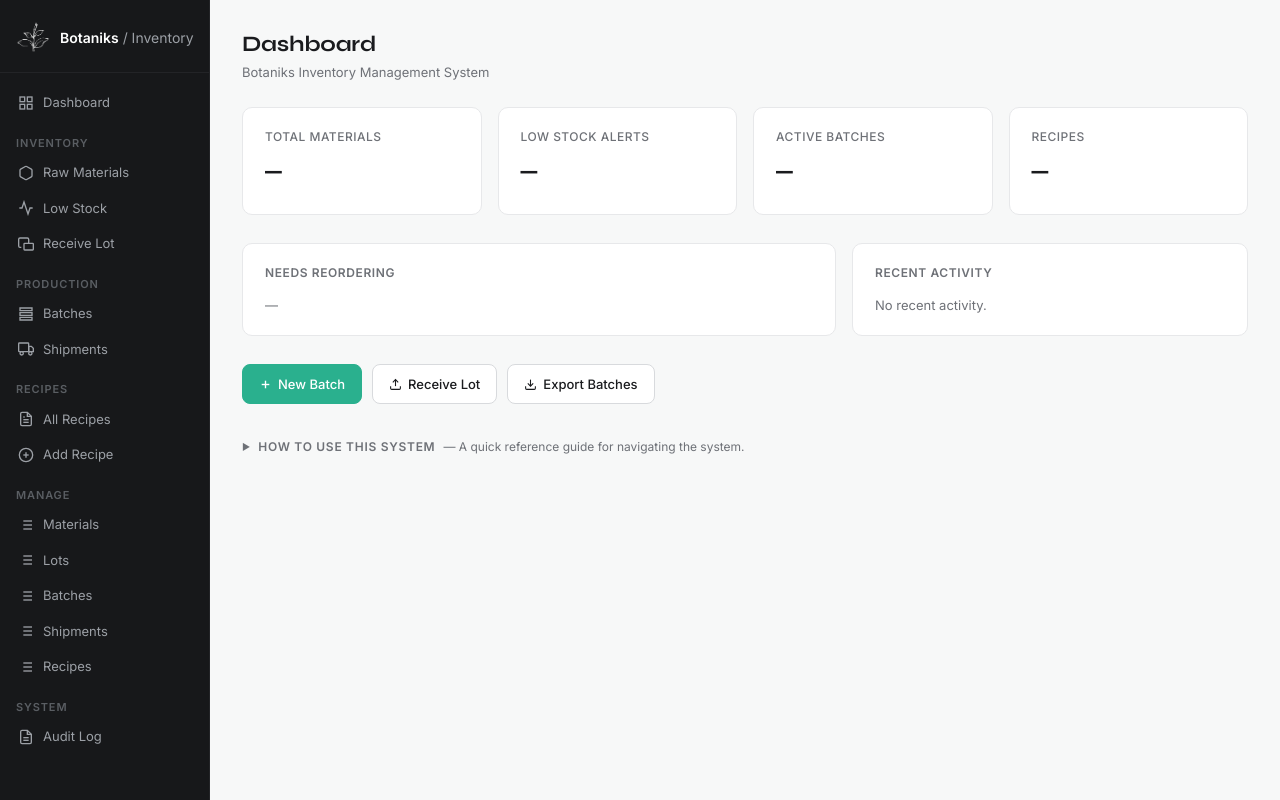
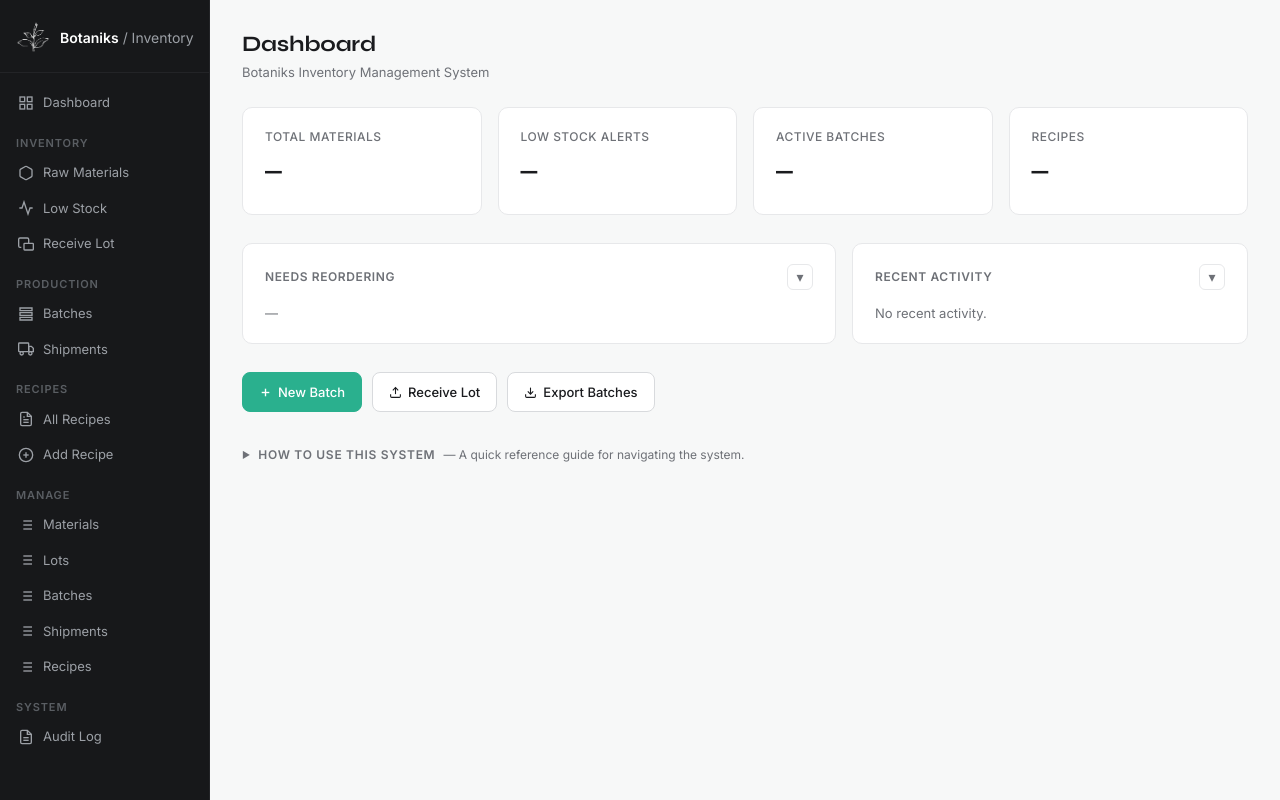
Before and after one commit to aero-greenfield/matcha-inventory-system, a Flask app: template templates/index.html in a window 1280 px wide. Run offline with Flask 3, Linux system fonts and the light colour scheme; the template is opened without the code that fills it, so the values that code supplies are empty; parts of the project's set-up code (start-up, migrations or seed data) failed here and were passed over; some libraries are stand-ins or nearby versions.

Commit message:
made more things collapsable

```diff
--- a/static/css/style.css
+++ b/static/css/style.css
@@ -829,12 +829,46 @@ h1 {
 }
 
 .dash-panel-title {
+    display: flex;
+    align-items: center;
+    justify-content: space-between;
     font-size: 12px;
     font-weight: 600;
     text-transform: uppercase;
     letter-spacing: 0.05em;
     color: var(--text-muted);
     margin-bottom: 14px;
+}
+
+.dash-collapse-btn {
+    display: inline-flex;
+    align-items: center;
+    justify-content: center;
+    width: 26px;
+    height: 26px;
+    background: var(--card-bg);
+    border: 1px solid var(--border);
+    border-radius: 6px;
+    padding: 0;
+    margin: 0;
+    cursor: pointer;
+    color: var(--text-muted);
+    line-height: 1;
+}
+
+.dash-collapse-btn:hover {
+    background: #f3f4f6;
+    color: var(--text);
+}
+
+.dash-collapse-btn .caret {
+    display: inline-block;
+    font-size: 14px;
+    transition: transform 0.15s;
+}
+
+.dash-collapse-btn.collapsed .caret {
+    transform: rotate(-90deg);
 }
 
 /* KPI warning value */
--- a/templates/index.html
+++ b/templates/index.html
@@ -233,7 +233,11 @@ details.htu-section .htu-body {
 
     {# Left — low-stock list #}
     <div class="dash-panel">
-        <div class="dash-panel-title">Needs Reordering</div>
+        <div class="dash-panel-title">
+            <span>Needs Reordering</span>
+            <button type="button" class="dash-collapse-btn" aria-label="Collapse section"><span class="caret">▾</span></button>
+        </div>
+        <div class="dash-panel-body">
         {% if low_stock_items is defined and low_stock_items %}
         <table class="reorder-table">
             <thead>
@@ -264,11 +268,16 @@ details.htu-section .htu-body {
         {% else %}
         <p style="color:var(--text-muted);font-size:13px;">—</p>
         {% endif %}
+        </div>
     </div>
 
     {# Right — recent activity #}
     <div class="dash-panel">
-        <div class="dash-panel-title">Recent Activity</div>
+        <div class="dash-panel-title">
+            <span>Recent Activity</span>
+            <button type="button" class="dash-collapse-btn" aria-label="Collapse section"><span class="caret">▾</span></button>
+        </div>
+        <div class="dash-panel-body">
         {% if recent_logs is defined and recent_logs %}
         <ul class="activity-list">
             {% for entry in recent_logs %}
@@ -281,6 +290,7 @@ details.htu-section .htu-body {
         {% else %}
         <p style="color:var(--text-muted);font-size:13px;">No recent activity.</p>
         {% endif %}
+        </div>
     </div>
 
 </div>
@@ -463,6 +473,18 @@ details.htu-section .htu-body {
         else                  label = Math.floor(diff / 86400) + ' d ago';
         el.textContent = label;
     });
+
+    // Collapsible dashboard panels
+    document.querySelectorAll('.dash-collapse-btn').forEach(function (btn) {
+        btn.addEventListener('click', function () {
+            var panel = btn.closest('.dash-panel');
+            var body = panel.querySelector('.dash-panel-body');
+            if (!body) return;
+            var collapsed = body.style.display === 'none';
+            body.style.display = collapsed ? '' : 'none';
+            btn.classList.toggle('collapsed', !collapsed);
+        });
+    });
 }());
 </script>
 
```
Also changed, not shown: templates/inventory.html (+4 -4 lines).
